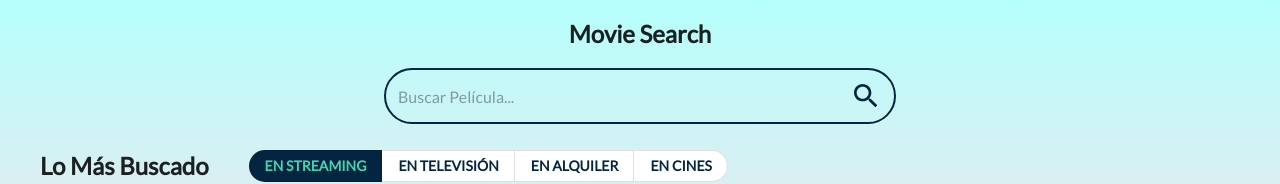
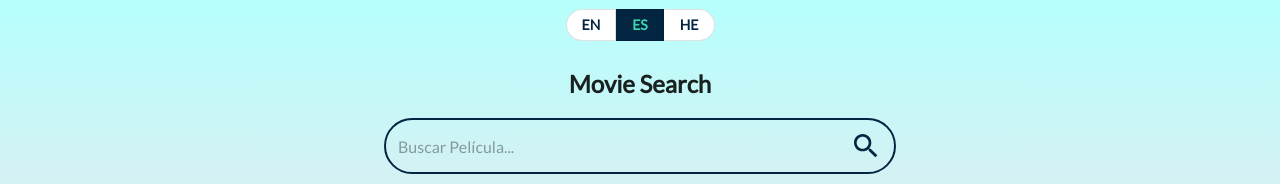
Before and after one commit to nicofishman/efsi-2022, a React (Vite) app in the folder React/TpMovies/Fase2-react/: page / in a window 1280 px wide. Shown: the top 184 px of the page. Built offline with nearby package versions, Linux system fonts and the light colour scheme; no server answers.

Commit message:
Language Changer

```diff
--- /dev/null
+++ b/React/TpMovies/Fase2-react/src/Components/ToggleLenguage.jsx
@@ -0,0 +1,84 @@
+import { styled, ToggleButton, ToggleButtonGroup } from '@mui/material';
+import React, { useContext } from 'react'
+import { MovieContext } from '../MovieContext';
+
+
+const StyledToggleButtonGroup = styled(ToggleButtonGroup)(({ theme }) => ({
+    '& .MuiToggleButtonGroup-grouped': {
+        margin: 0,
+        height: 10,
+        fontWeight: 'bold',
+        padding: 15,
+        backgroundColor: '#fff',
+        '&.Mui-selected, &.Mui-selected:hover': {
+            backgroundColor: '#032541',
+            color: '#3fd7ad'
+        },
+        //not selected
+        '&:not(.Mui-selected)': {
+            color: '#032541'
+        },
+        '&.Mui-disabled': {
+            border: 0,
+        },
+        '&:first-of-type': {
+            borderTopLeftRadius: 50,
+            borderBottomLeftRadius: 50
+        },
+        '&:last-of-type': {
+            borderTopRightRadius: 50,
+            borderBottomRightRadius: 50
+        },
+    },
+}));
+
+const ToggleLenguage = () => {
+
+    const { setLenguage, lenguage } = useContext(MovieContext)
+
+    const handleClick = (leng) => {
+        setLenguage(leng)
+    }
+
+    return (
+        <>
+            <StyledToggleButtonGroup
+                exclusive
+                aria-label="movie filter"
+                value={lenguage}
+                sx={{
+                    height: 50,
+                    alignItems: 'center',
+                }}
+            >
+
+                <ToggleButton
+                    key="EN"
+                    aria-label="EN"
+                    value="en"
+                    onClick={() => handleClick('en')}
+                >
+                    EN
+                </ToggleButton>
+                <ToggleButton
+                    key="ES"
+                    value="es"
+                    aria-label="ES"
+                    onClick={() => handleClick('es')}
+                >
+                    ES
+                </ToggleButton>
+                <ToggleButton
+                    key="HE"
+                    value="he"
+                    aria-label="HE"
+                    onClick={() => handleClick('he')}
+                >
+                    HE
+                </ToggleButton>
+            </StyledToggleButtonGroup>
+        </>
+    )
+}
+
+export default ToggleLenguage
--- a/React/TpMovies/Fase2-react/src/FetchFunctions.js
+++ b/React/TpMovies/Fase2-react/src/FetchFunctions.js
@@ -2,21 +2,22 @@ import axios from 'axios';
 
 const ApiKey = import.meta.env.VITE_API_KEY
 
-export const movieByType = async (id, location = 'movie', filters = []) => {
+
+export const movieByType = async (id, location = 'movie', filters = [], lenguage = 'es') => {
     console.log()
-    const response = await fetch(`https://api.themoviedb.org/3/${location}/${id}?api_key=${ApiKey}&language=es-ES${(filters) && filters.map(filter => filter)}`)
+    const response = await fetch(`https://api.themoviedb.org/3/${location}/${id}?api_key=${ApiKey}&language=${lenguage}${(filters) && filters.map(filter => filter)}`)
     const data = await response.json()
     return data
 }
 
-export const movieById = async (id) => {
+export const movieById = async (id, lenguage = 'es') => {
     console.log()
-    const response = await fetch(`https://api.themoviedb.org/3/movie/${id}?api_key=${ApiKey}&language=es-ES`)
+    const response = await fetch(`https://api.themoviedb.org/3/movie/${id}?api_key=${ApiKey}&language=${lenguage}`)
     const data = await response.json()
     return data
 }
 
-export const castById = async (id, location) => {
-    const response = await axios.get(`https://api.themoviedb.org/3/${location}/${id}/credits?api_key=${ApiKey}&language=es-ES`)
+export const castById = async (id, location, lenguage = 'es') => {
+    const response = await axios.get(`https://api.themoviedb.org/3/${location}/${id}/credits?api_key=${ApiKey}&language=${lenguage}`)
     return response.data
 }
--- a/React/TpMovies/Fase2-react/src/MovieContext.jsx
+++ b/React/TpMovies/Fase2-react/src/MovieContext.jsx
@@ -2,9 +2,12 @@ import React, { children, createContext, useState } from "react"
 
 export const MovieContext = createContext()
 
-export const MovieProvider = ({children}) => {
+export const MovieProvider = ({ children }) => {
 
-    const [mostSearchedMoviesTyes, setMostSearchedMoviesTyes] = useState({name: 'En Streaming', type: 'popular', location: 'movie', filters: [], url: 'movie'})
+    const [mostSearchedMoviesTyes, setMostSearchedMoviesTyes] = useState({ name: 'En Streaming', type: 'popular', location: 'movie', filters: [], url: 'movie' })
+
+    const [lenguage, setLenguage] = useState('es')
+
 
 
     return (
@@ -12,7 +15,9 @@ export const MovieProvider = ({children}) => {
             value={{
                 mostSearchedMoviesTyes,
                 setMostSearchedMoviesTyes,
-                url: mostSearchedMoviesTyes.url
+                url: mostSearchedMoviesTyes.url,
+                lenguage,
+                setLenguage
             }}
         >
             {children}
--- a/React/TpMovies/Fase2-react/src/Routes/Index.jsx
+++ b/React/TpMovies/Fase2-react/src/Routes/Index.jsx
@@ -6,13 +6,15 @@ import Box from '@mui/material/Box'
 import Typography from '@mui/material/Typography'
 import { movieByType } from '../FetchFunctions'
 import { MovieContext } from '../MovieContext.jsx'
+import ToggleLenguage from '../Components/ToggleLenguage.jsx'
 
 
 function App() {
     const mostSearchedFilters = [{ name: 'En Streaming', type: 'popular', location: 'movie', url: 'movie' }, { name: 'En Televisión', type: 'popular', location: 'tv', url: 'tv' }, { name: 'En Alquiler', type: 'movie', location: 'discover', filters: ['&with_watch_monetization_types=rent'], url: 'movie' }, { name: 'En Cines', type: 'now_playing', location: 'movie', url: 'movie' }]
     const topRatedFilters = [{ name: 'Hoy' }, { name: 'Esta Semana' }]
 
-    const { mostSearchedMoviesTyes, setMostSearchedMoviesTyes } = useContext(MovieContext)
+    const { mostSearchedMoviesTyes, setMostSearchedMoviesTyes, lenguage } = useContext(MovieContext)
+    console.log(lenguage);
 
     const [mostSearchedMovies, setMostSearchedMovies] = useState([])
     const [topRatedMovies, setTopRatedMovies] = useState([])
@@ -21,16 +23,16 @@ function App() {
     useEffect(() => {
         const fetchMovies = async () => {
 
-            const mostSearched = await movieByType(mostSearchedMoviesTyes.type, mostSearchedMoviesTyes.location, mostSearchedMoviesTyes.filters)
+            const mostSearched = await movieByType(mostSearchedMoviesTyes.type, mostSearchedMoviesTyes.location, mostSearchedMoviesTyes.filters, lenguage)
 
-            const topRated = await movieByType('top_rated')
-            const upcoming = await movieByType('upcoming')
+            const topRated = await movieByType('top_rated', undefined, undefined, lenguage)
+            const upcoming = await movieByType('upcoming', undefined, undefined, lenguage)
             setMostSearchedMovies(mostSearched.results)
             setTopRatedMovies(topRated.results)
             setUpcomingMovies(upcoming.results)
         }
         fetchMovies()
-    }, [mostSearchedMoviesTyes])
+    }, [mostSearchedMoviesTyes, lenguage])
 
     return (
         <Box sx={{
@@ -40,6 +42,7 @@ function App() {
             backgroundImage: 'linear-gradient(0deg, #FFDEE9 0%, #B5FFFC 100%)',
             textAlign: 'center',
         }}>
+            <ToggleLenguage />
             <Typography sx={{
                 textAlign: 'center',
                 fontSize: '1.5rem',
--- a/React/TpMovies/Fase2-react/src/Routes/Movie.jsx
+++ b/React/TpMovies/Fase2-react/src/Routes/Movie.jsx
@@ -10,12 +10,13 @@ import { MovieContext } from '../MovieContext'
 
 const Movie = () => {
 
+    const { lenguage } = useContext(MovieContext)
 
     const { movieId, url } = useParams()
     const [movie, setMovie] = useState(undefined)
     useEffect(() => {
         const fetchMovie = async () => {
-            const movie = await movieByType(movieId, url)
+            const movie = await movieByType(movieId, url, undefined, lenguage)
             setMovie(movie)
         }
         fetchMovie();
```
Also changed, not shown: 1 other file (tests, documents, lock files or other folders).
